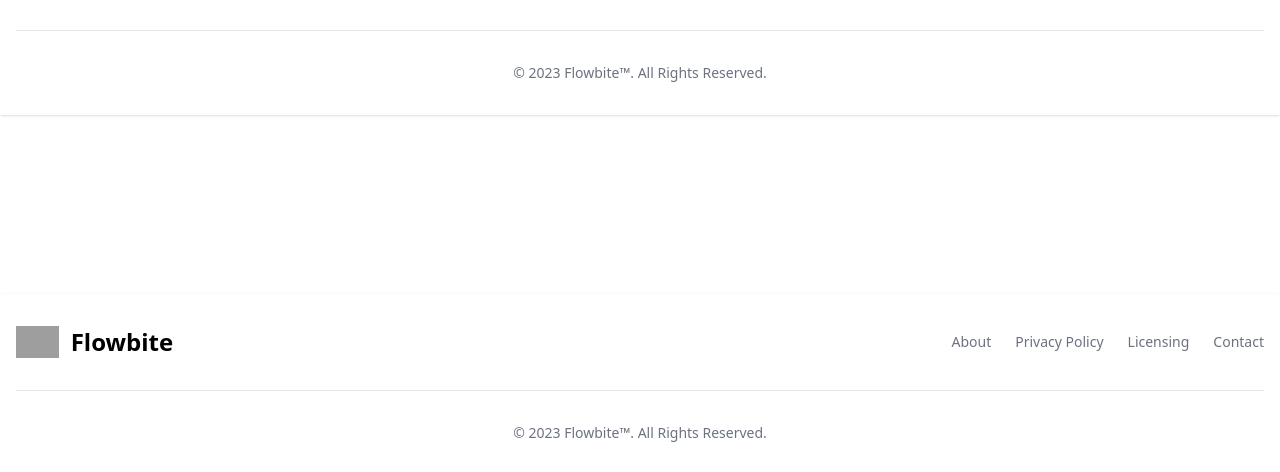
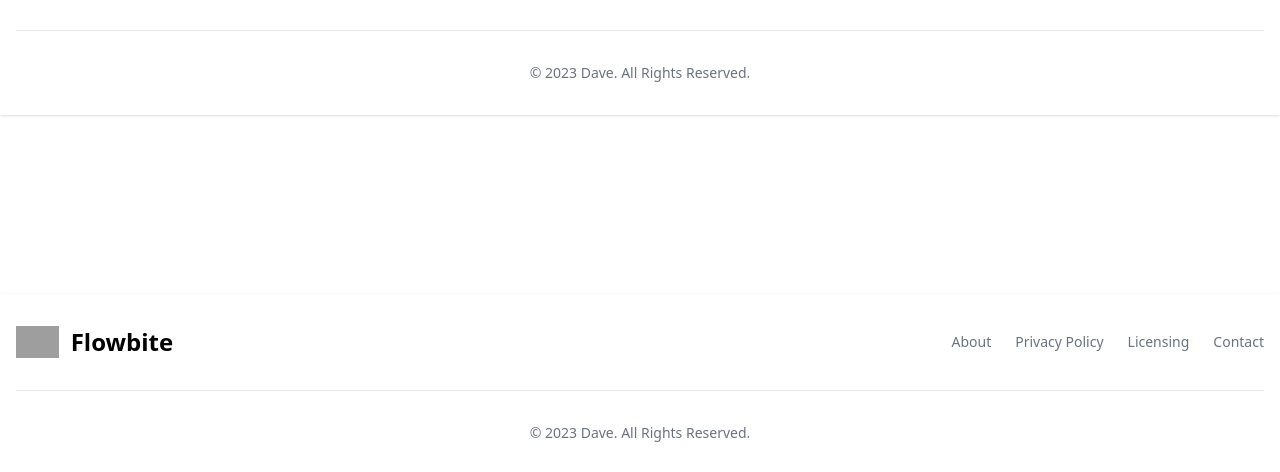
Before and after one commit to bytesbydave/virtual-assistant-client, a Next.js app: page /components/footer in a window 1280 px wide. Shown: the part 325-797 px from the top of the page. Built offline with nearby package versions, Linux system fonts and the light colour scheme; grey boxes are pictures that could not be loaded.

Commit message:
update footer text

```diff
--- a/src/app/components/footer/page.jsx
+++ b/src/app/components/footer/page.jsx
@@ -40,11 +40,7 @@ const Footer = () => {
         </div>
         <hr className='my-6 border-gray-200 sm:mx-auto dark:border-gray-700 lg:my-8' />
         <span className='block text-sm text-gray-500 sm:text-center dark:text-gray-400'>
-          © 2023{' '}
-          <a href='https://flowbite.com/' className='hover:underline'>
-            Flowbite™
-          </a>
-          . All Rights Reserved.
+          © 2023 Dave. All Rights Reserved.
         </span>
       </div>
     </footer>
```
